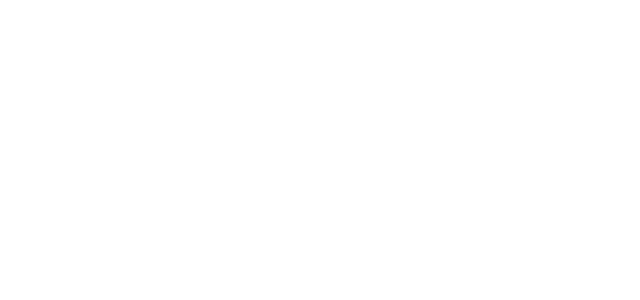
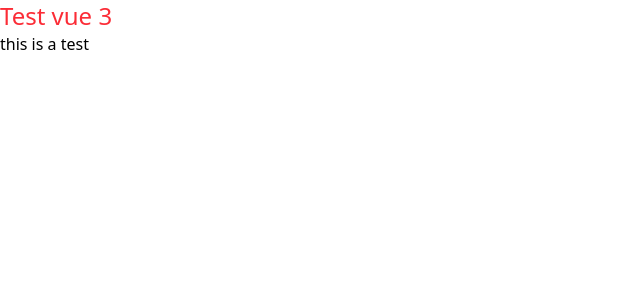
Before and after one commit to DarekV/explorabox, a Nuxt app: page / in a window 1280 px wide. Shown: the top 300 px of the page, without its empty margins (0-640 px from the left). Built offline with nearby package versions, Linux system fonts and the light colour scheme.

Commit message:
feat: fix page name

```diff
--- a/app.vue
+++ b/app.vue
@@ -1,5 +1,5 @@
 <template>
-  <nuxt-layout>
-    <nuxt-page />
-  </nuxt-layout>
+  <NuxtLayout>
+    <NuxtPage />
+  </NuxtLayout>
 </template>
--- a/layouts/default.vue
+++ b/layouts/default.vue
@@ -3,6 +3,3 @@
     <slot />
   </div>
 </template>
-
-<script setup lang="ts">
-</script>
--- a/page/index.vue
+++ b/pages/index.vue
@@ -6,6 +6,3 @@
     <p>this is a test</p>
   </div>
 </template>
-
-<script setup lang="ts">
-</script>
```
